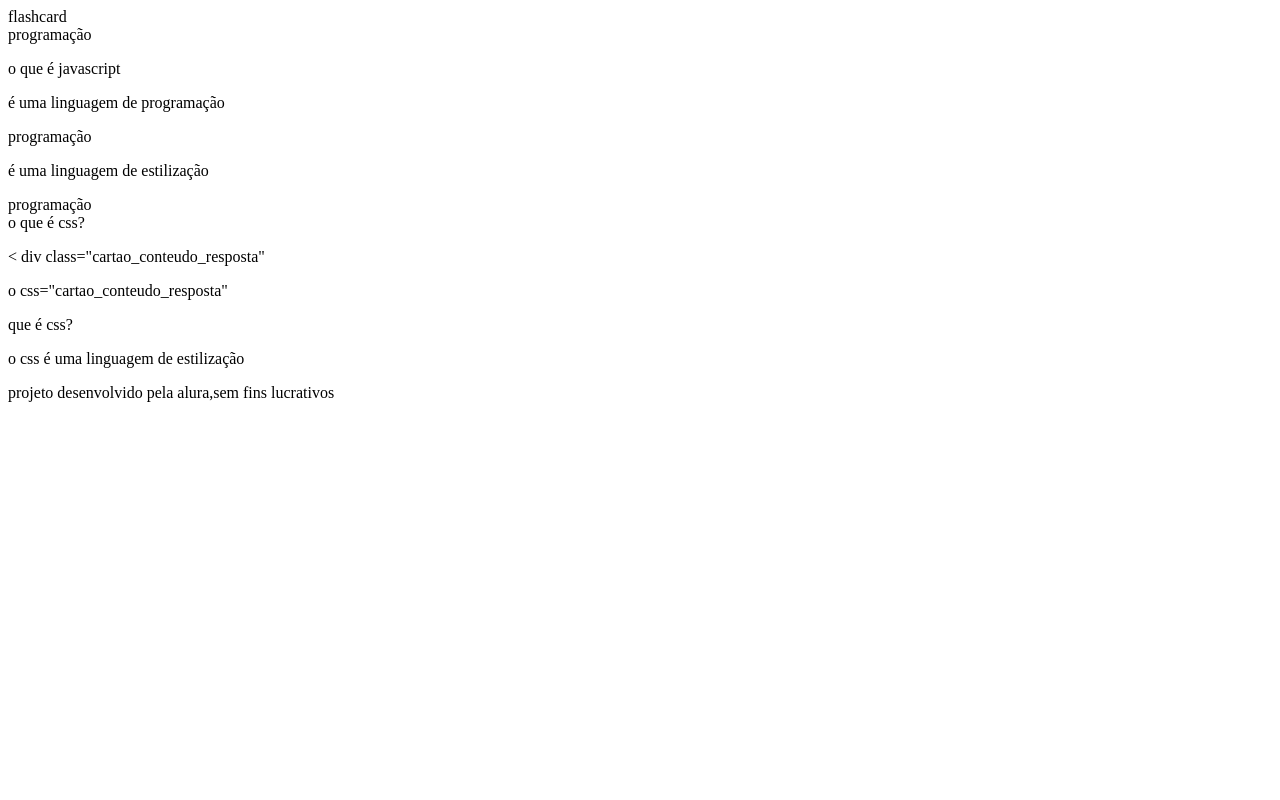
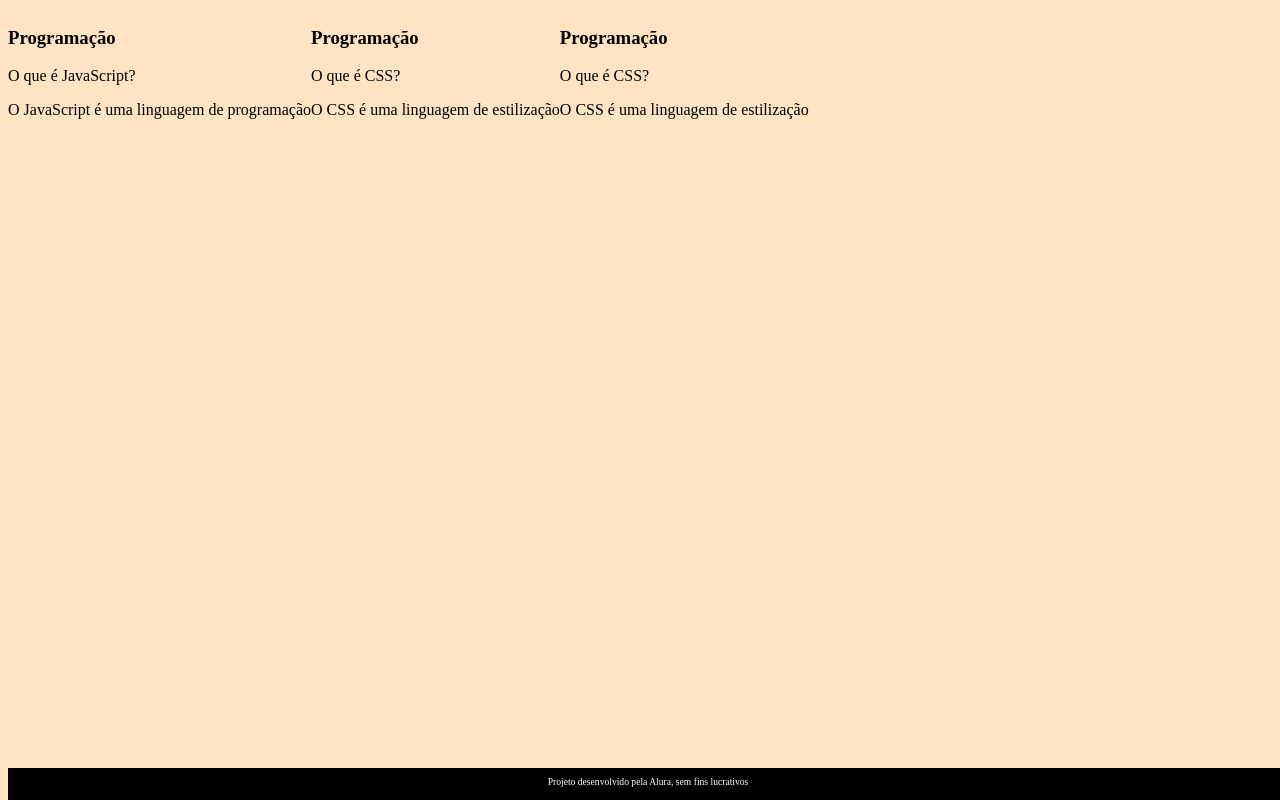
Before and after one commit to heloisagabriella/Flashcards-em-html, a plain HTML site: page index.html in a window 1280 px wide. Drawn offline with Linux system fonts and the light colour scheme.

Commit message:
aula26/09

```diff
--- a/index.html
+++ b/index.html
@@ -1,44 +1,51 @@
 <!DOCTYPE html>
 <html lang="pt-br">
-
 <head>
-    <meta charset=" utf-8">
-    <meta name="viewport" content="width-device-width, intial-soale=.o">
-    <link real="stvlesheet" href="assets/style.css" < title>flashcard</title>
+    <meta charset="UTF-8">
+    <meta name="viewport" content="width=device-width, initial-scale=1.0">
+    <link rel="stylesheet" href="assets/style.css">
+    <title>Flashcard</title>
 </head>
-
 <body>
     <main>
         <section id="container">
-            <article class="cartao" <div class="cartao_conteudo" <h3> programação</h3>
-                <div class="cartao_conteudo_pergunta">
-                    <p>o que é javascript</p>
-                    <div class="cartao_conteudo_resposta">
-                        <p>é uma linguagem de programação </p>
+            <article class="cartao">
+                <div class="cartao__conteudo">
+                    <h3>Programação</h3>
+                    <div class="cartao__conteudo__pergunta">
+                        <p>O que é JavaScript?</p>
                     </div>
-                    </articicle>
-                    <article class="cartao" <div class="cartao_conteudo" <h3>programação</h3>
-                                <p>é uma linguagem de estilização </p>
-                            </div>
-                    </article>
-                            <div class="cartao_conteudo"
-                            <h3>programação</h3>
-                            <div class="cartao_conteudo_pergunta"
-                            <p> o que é css?</p>
-                            </div>
-                            < div class="cartao_conteudo_resposta"
-                            <p> o css="cartao_conteudo_resposta"
-                        <div class="cartao_conteudo_pergunta">
-                            <p> que é css?</p>
-                            <div class="cartao_conteudo_resposta">
-                                <p> o css é uma linguagem de estilização</p>
-                            </div>
-                        </div>
-                        </article
+                    <div class="cartao__conteudo__resposta">
+                        <p>O JavaScript é uma linguagem de programação</p>
+                    </div>
+                </div>
+            </article>
+            <article class="cartao">
+                <div class="cartao__conteudo">
+                    <h3>Programação</h3>
+                    <div class="cartao__conteudo__pergunta">
+                        <p>O que é CSS?</p>
+                    </div>
+                    <div class="cartao__conteudo__resposta">
+                    <p>O CSS é uma linguagem de estilização</p>
+                    </div>
+                </div>
+            </article>
+            <article class="cartao">
+                <div class="cartao__conteudo">
+                    <h3>Programação</h3>
+                    <div class="cartao__conteudo__pergunta">
+                        <p>O que é CSS?</p>
+                    </div>
+                    <div class="cartao__conteudo__resposta">
+                    <p>O CSS é uma linguagem de estilização</p>
+                    </div>
+                </div>
+            </article>
+        </section>
     </main>
     <footer>
-        <p> projeto desenvolvido pela alura,sem fins lucrativos</p>
+        <p>Projeto desenvolvido pela Alura, sem fins lucrativos</p>
     </footer>
 </body>
-
 </html>
```
